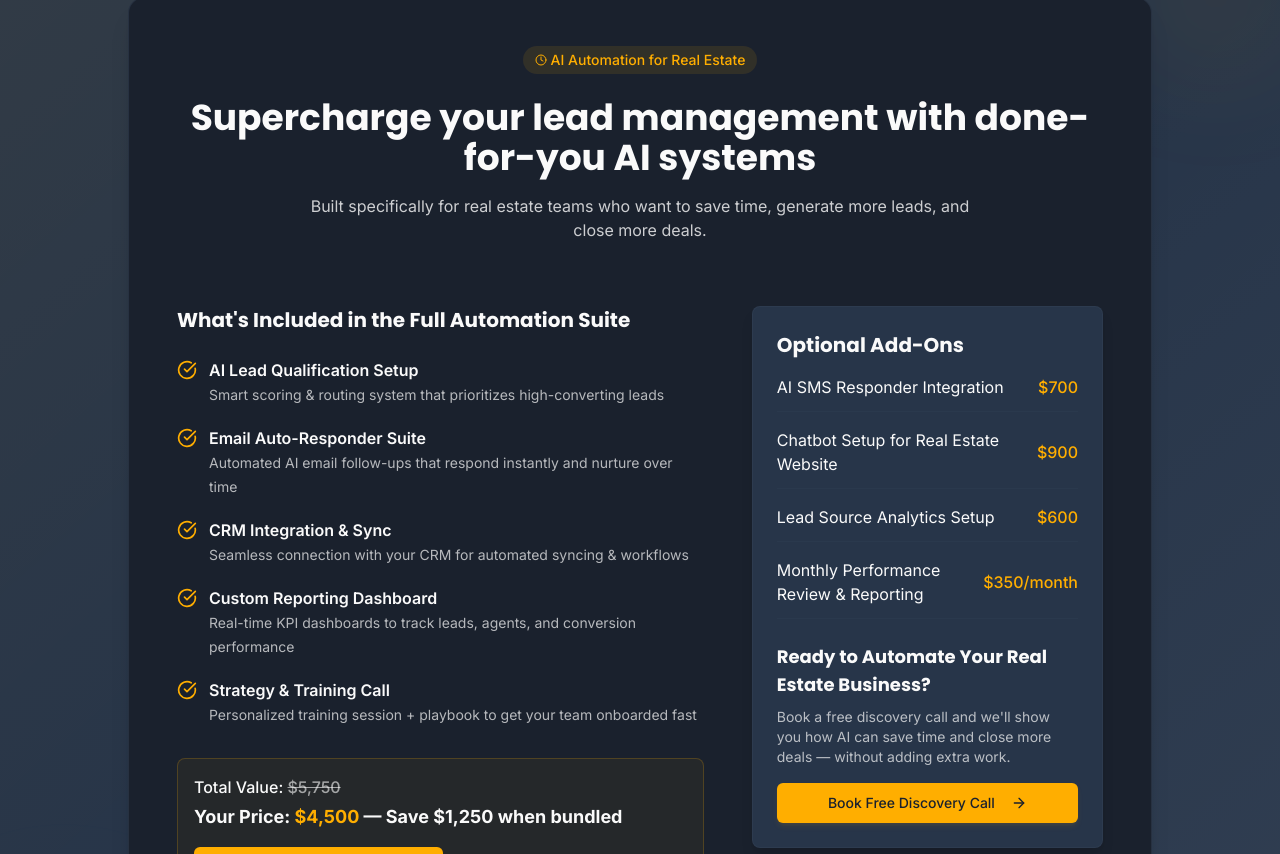
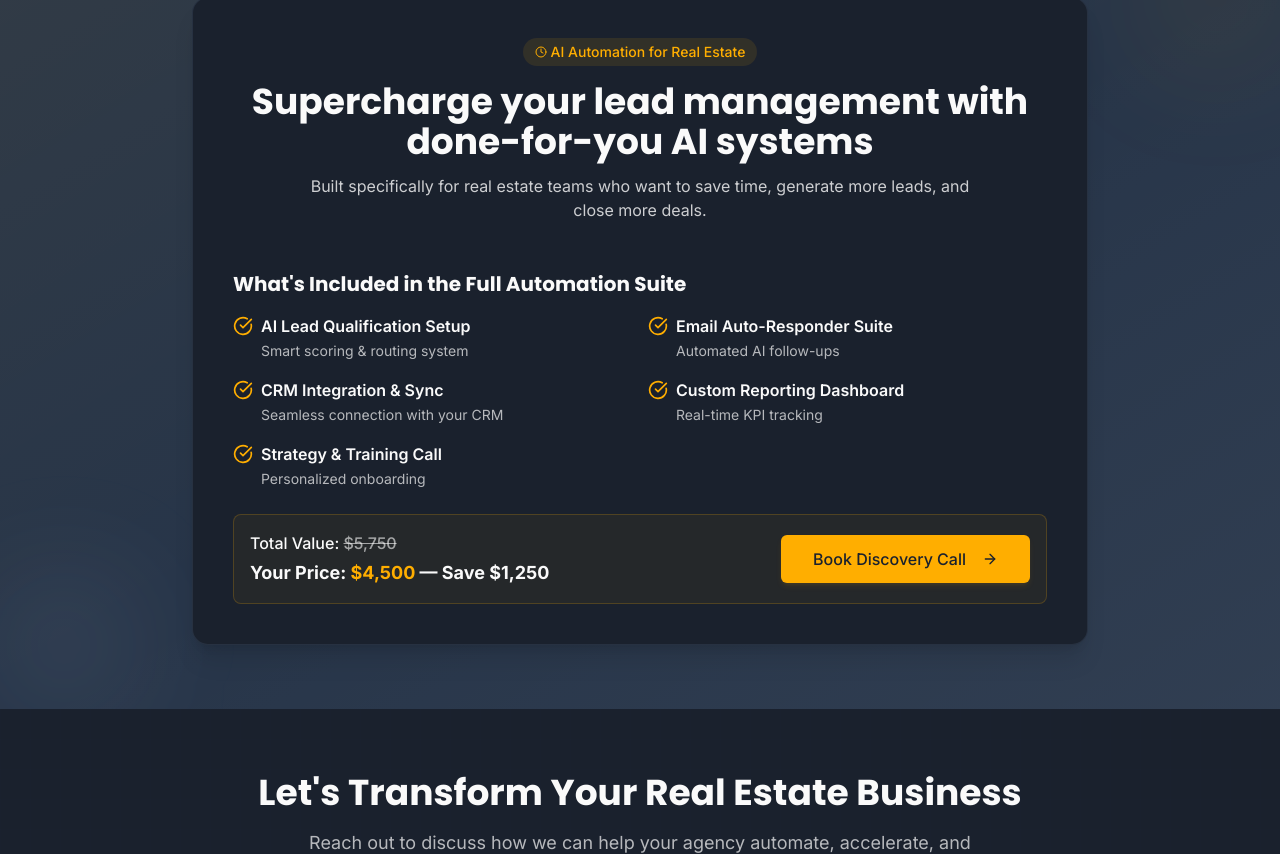
Before and after one commit to AlexKaspe/align-agent-automation-hub, a React (Vite) app: page / in a window 1280 px wide. Shown: the part 3826-4680 px from the top of the page. Built offline with nearby package versions, Linux system fonts and the light colour scheme.

Commit message:
Remove optional add-ons section
Remove the "Optional Add-Ons" section from the "Supercharge your lead..." section in OfferSection.tsx to reduce its vertical height.

```diff
--- a/src/components/OfferSection.tsx
+++ b/src/components/OfferSection.tsx
@@ -16,70 +16,69 @@ const OfferSection = () => {
       <div className="absolute bottom-0 left-0 w-32 h-32 bg-secondary/10 rounded-full blur-3xl"></div>
 
       <div className="container mx-auto px-4 sm:px-6 lg:px-8 relative">
-        <div className="bg-background border border-border/50 rounded-2xl p-8 md:p-10 lg:p-12 shadow-xl max-w-5xl mx-auto">
-          <div className="flex flex-col gap-8">
+        <div className="bg-background border border-border/50 rounded-2xl p-6 md:p-8 lg:p-10 shadow-xl max-w-4xl mx-auto">
+          <div className="flex flex-col gap-6">
             <div className="text-center">
-              <div className="inline-flex items-center rounded-full bg-primary/10 px-3 py-1 text-sm font-medium text-primary mb-6">
+              <div className="inline-flex items-center rounded-full bg-primary/10 px-3 py-1 text-sm font-medium text-primary mb-4">
                 <Clock className="mr-1 h-3 w-3" />
                 AI Automation for Real Estate
               </div>
 
-              <h2 className="text-2xl sm:text-3xl md:text-4xl font-bold mb-4 font-heading">
+              <h2 className="text-2xl sm:text-3xl md:text-4xl font-bold mb-3 font-heading">
                 Supercharge your lead management with done-for-you AI systems
               </h2>
 
-              <p className="text-foreground/80 max-w-2xl mx-auto mb-8">
+              <p className="text-foreground/80 max-w-2xl mx-auto mb-6">
                 Built specifically for real estate teams who want to save time, generate more leads, and close more deals.
               </p>
             </div>
 
-            <div className="flex flex-col md:flex-row gap-8 md:gap-12">
-              <div className="md:w-3/5">
-                <h3 className="text-xl font-bold mb-6">What's Included in the Full Automation Suite</h3>
+            <div>
+              <h3 className="text-xl font-bold mb-4">What's Included in the Full Automation Suite</h3>
 
-                <div className="space-y-5 mb-8">
+              <div className="grid grid-cols-1 md:grid-cols-2 gap-4 mb-6">
                 <div className="flex items-start">
-                    <CheckCircle className="h-5 w-5 text-primary mr-3 shrink-0 mt-0.5" />
+                  <CheckCircle className="h-5 w-5 text-primary mr-2 shrink-0 mt-0.5" />
                   <div>
                     <span className="font-semibold block">AI Lead Qualification Setup</span>
-                      <span className="text-sm text-foreground/70">Smart scoring & routing system that prioritizes high-converting leads</span>
+                    <span className="text-sm text-foreground/70">Smart scoring & routing system</span>
                   </div>
                 </div>
                 <div className="flex items-start">
-                    <CheckCircle className="h-5 w-5 text-primary mr-3 shrink-0 mt-0.5" />
+                  <CheckCircle className="h-5 w-5 text-primary mr-2 shrink-0 mt-0.5" />
                   <div>
                     <span className="font-semibold block">Email Auto-Responder Suite</span>
-                      <span className="text-sm text-foreground/70">Automated AI email follow-ups that respond instantly and nurture over time</span>
+                    <span className="text-sm text-foreground/70">Automated AI follow-ups</span>
                   </div>
                 </div>
                 <div className="flex items-start">
-                    <CheckCircle className="h-5 w-5 text-primary mr-3 shrink-0 mt-0.5" />
+                  <CheckCircle className="h-5 w-5 text-primary mr-2 shrink-0 mt-0.5" />
                   <div>
                     <span className="font-semibold block">CRM Integration & Sync</span>
-                      <span className="text-sm text-foreground/70">Seamless connection with your CRM for automated syncing & workflows</span>
+                    <span className="text-sm text-foreground/70">Seamless connection with your CRM</span>
                   </div>
                 </div>
                 <div className="flex items-start">
-                    <CheckCircle className="h-5 w-5 text-primary mr-3 shrink-0 mt-0.5" />
+                  <CheckCircle className="h-5 w-5 text-primary mr-2 shrink-0 mt-0.5" />
                   <div>
                     <span className="font-semibold block">Custom Reporting Dashboard</span>
-                      <span className="text-sm text-foreground/70">Real-time KPI dashboards to track leads, agents, and conversion performance</span>
+                    <span className="text-sm text-foreground/70">Real-time KPI tracking</span>
                   </div>
                 </div>
                 <div className="flex items-start">
-                    <CheckCircle className="h-5 w-5 text-primary mr-3 shrink-0 mt-0.5" />
+                  <CheckCircle className="h-5 w-5 text-primary mr-2 shrink-0 mt-0.5" />
                   <div>
                     <span className="font-semibold block">Strategy & Training Call</span>
-                      <span className="text-sm text-foreground/70">Personalized training session + playbook to get your team onboarded fast</span>
+                    <span className="text-sm text-foreground/70">Personalized onboarding</span>
                   </div>
                 </div>
               </div>
 
-                <div className="bg-primary/5 border border-primary/20 rounded-lg p-4 mb-8">
+              <div className="bg-primary/5 border border-primary/20 rounded-lg p-4">
                 <div className="flex flex-wrap gap-4 justify-between items-center">
                   <div>
                     <p className="font-medium mb-1">Total Value: <span className="line-through text-foreground/60">$5,750</span></p>
-                      <p className="text-lg font-bold">Your Price: <span className="text-primary">$4,500</span> — Save $1,250 when bundled</p>
+                    <p className="text-lg font-bold">Your Price: <span className="text-primary">$4,500</span> — Save $1,250</p>
                   </div>
                   <Button
                     size="lg"
@@ -92,48 +91,6 @@ const OfferSection = () => {
                 </div>
               </div>
             </div>
-
-              <div className="md:w-2/5">
-                <Card className="shadow-lg border border-border/50">
-                  <CardContent className="pt-6">
-                    <h3 className="text-xl font-bold mb-4">Optional Add-Ons</h3>
-
-                    <div className="space-y-4 mb-6">
-                      <div className="flex items-center justify-between pb-3 border-b border-border/30">
-                        <span>AI SMS Responder Integration</span>
-                        <span className="text-primary font-medium">$700</span>
-                      </div>
-                      <div className="flex items-center justify-between pb-3 border-b border-border/30">
-                        <span>Chatbot Setup for Real Estate Website</span>
-                        <span className="text-primary font-medium">$900</span>
-                      </div>
-                      <div className="flex items-center justify-between pb-3 border-b border-border/30">
-                        <span>Lead Source Analytics Setup</span>
-                        <span className="text-primary font-medium">$600</span>
-                      </div>
-                      <div className="flex items-center justify-between pb-3 border-b border-border/30">
-                        <span>Monthly Performance Review & Reporting</span>
-                        <span className="text-primary font-medium">$350/month</span>
-                      </div>
-                    </div>
-
-                    <div className="mt-6">
-                      <h4 className="font-bold text-lg mb-2">Ready to Automate Your Real Estate Business?</h4>
-                      <p className="text-sm text-foreground/70 mb-4">
-                        Book a free discovery call and we'll show you how AI can save time and close more deals — without adding extra work.
-                      </p>
-                      <Button
-                        className="w-full"
-                        onClick={handleBookCall}
-                      >
-                        Book Free Discovery Call
-                        <ArrowRight className="ml-2 h-4 w-4" />
-                      </Button>
-                    </div>
-                  </CardContent>
-                </Card>
-              </div>
-            </div>
           </div>
         </div>
       </div>
```
Lines whose indentation alone changed are shown as unchanged.
